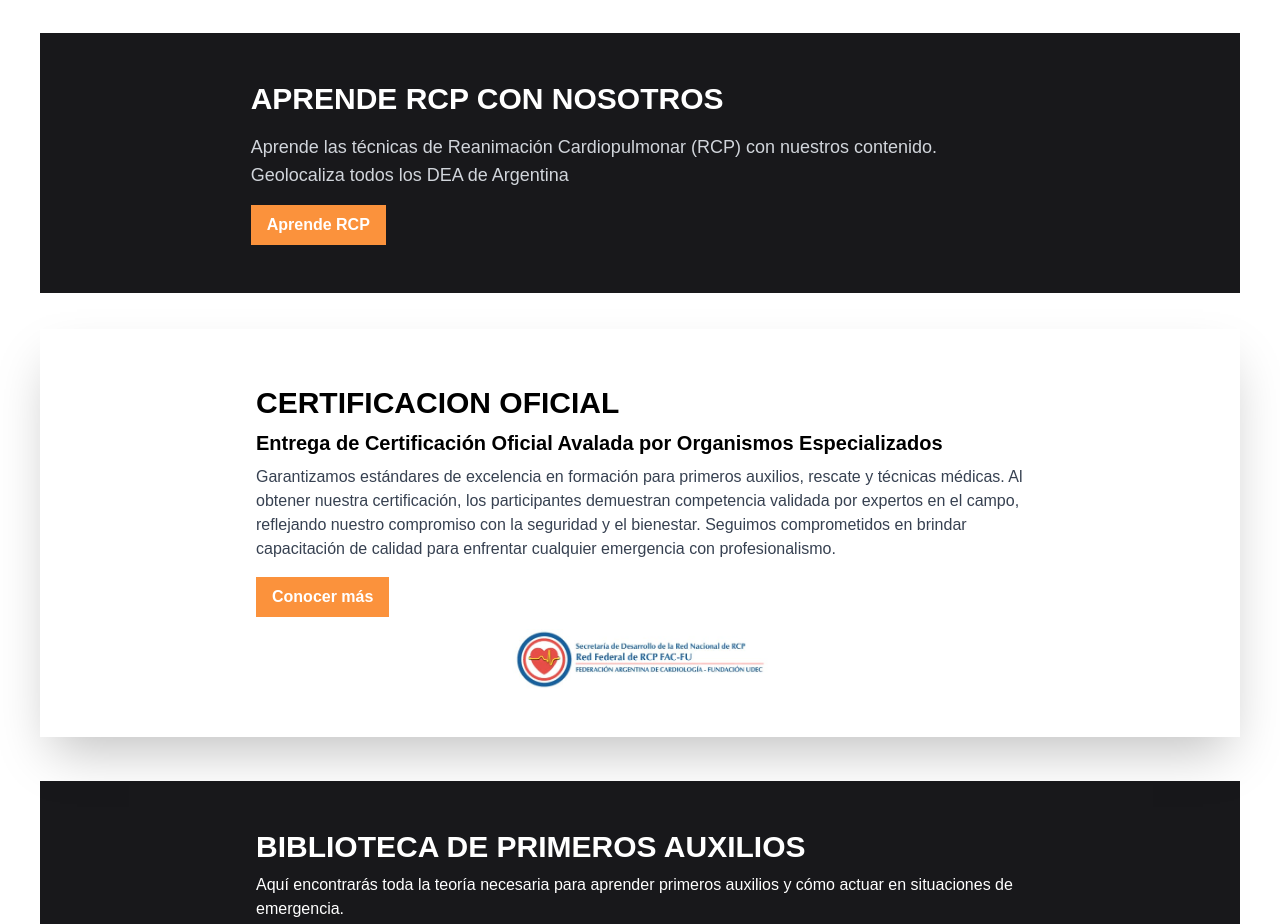
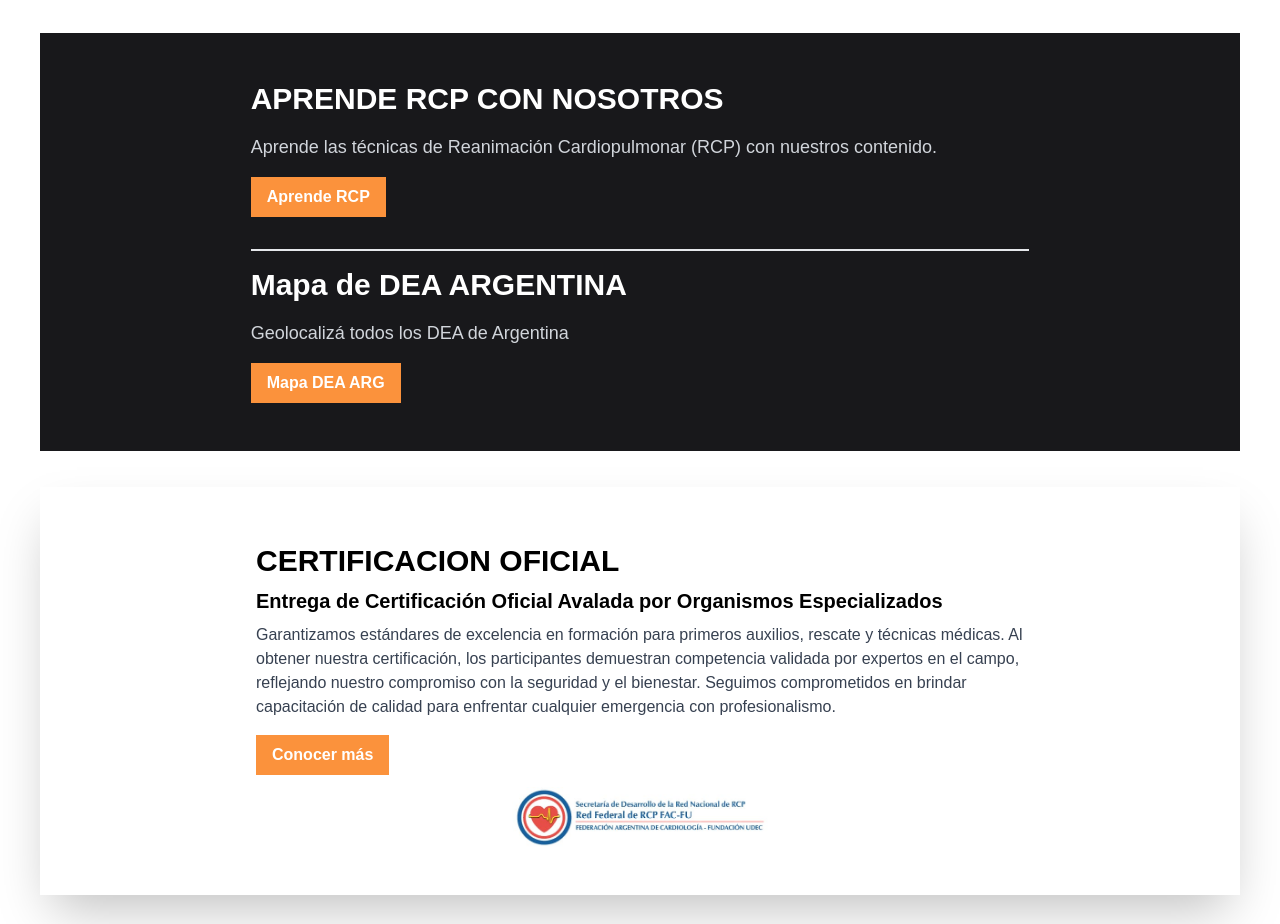
Before and after one commit to julianperuzzi/G-RCP-ARGENTINA, a React (Vite) app: page / in a window 1280 px wide. Shown: the part 1340-2264 px from the top of the page. Built offline with nearby package versions, Linux system fonts and the light colour scheme.

Commit message:
seccion añadida al comienzo

```diff
--- a/src/pages/About.jsx
+++ b/src/pages/About.jsx
@@ -23,11 +23,20 @@ export const About = () => {
       <section id="aprende-rcp" className="px-4 py-4 mx-4 mt-10 bg-zinc-900 text-white">
         <div className='lg:w-2/3 mx-auto lg:my-8 my-4'>
         <h2 className="text-3xl font-bold mb-4">APRENDE RCP CON NOSOTROS</h2>
-        <p className="text-lg mb-4 text-gray-300">Aprende las técnicas de Reanimación Cardiopulmonar (RCP) con nuestros contenido. Geolocaliza todos los DEA de Argentina</p>
+        <p className="text-lg mb-4 text-gray-300">Aprende las técnicas de Reanimación Cardiopulmonar (RCP) con nuestros contenido.</p>
         <Link to="/rcp" className="bg-orange-400 hover:bg-black text-white font-bold py-2 px-4 inline-block">
           Aprende RCP
         </Link>
         </div>
+
+        <div className='lg:w-2/3 mx-auto lg:my-8 my-4 border-t-2 pt-4'>
+        <h2 className="text-3xl font-bold mb-4">Mapa de DEA ARGENTINA</h2>
+        <p className="text-lg mb-4 text-gray-300">Geolocalizá todos los DEA de Argentina</p>
+        <Link to="/mapadea" className="bg-orange-400 hover:bg-black text-white font-bold py-2 px-4 inline-block">
+          Mapa DEA ARG
+        </Link>
+        </div>
+
       </section>
 
       <div id="certificacion" className={`xl:flex xl:gap-8 px-4 pt-1 my-8`}>
--- a/src/pages/MapaDEA.jsx
+++ b/src/pages/MapaDEA.jsx
@@ -28,6 +28,8 @@ const MapaDEA = () => {
         tabIndex="0"
         className="mx-auto block"
       ></iframe>
+
+      <p className="text-lg mt-4 text-gray-700 ml-8">Si tenes información de otro DEA añadila aquí</p>
 
       <button
         className="bg-orange-500 text-white font-bold py-2 px-4 my-4 ml-8"
```
